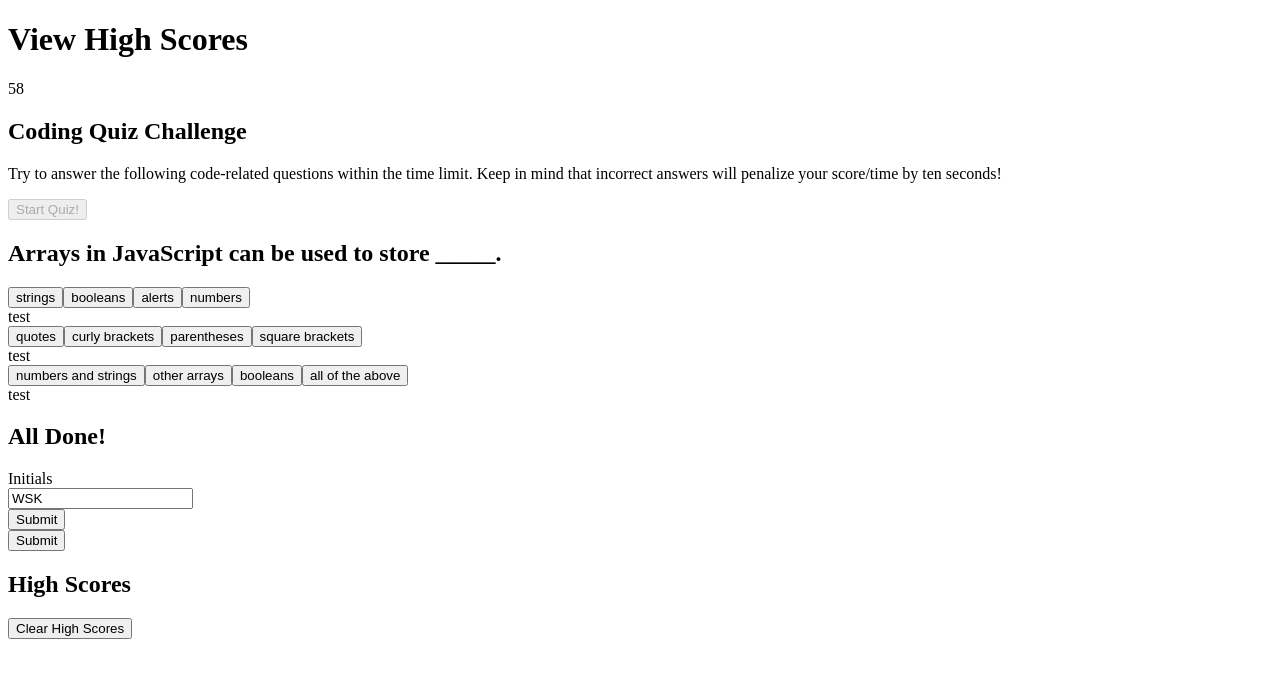
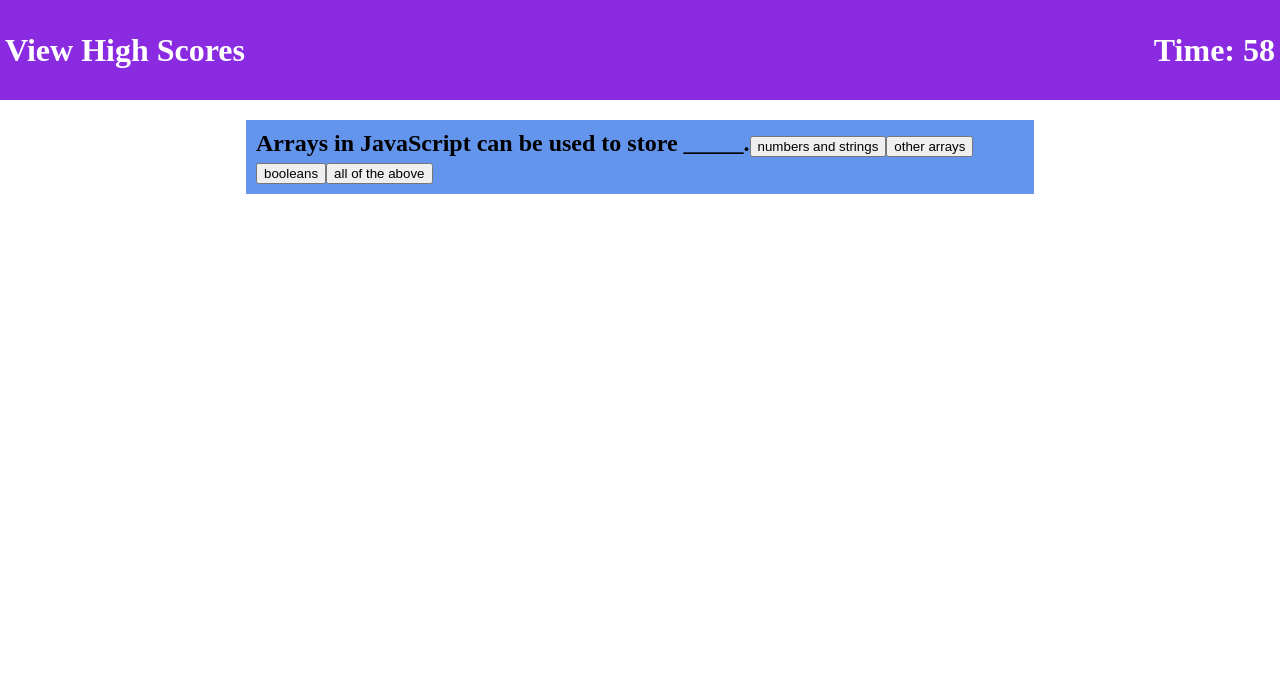
Before and after one commit to wkropat/code-quiz, a plain HTML site: page index.html in a window 1280 px wide. Both pictures are taken after a click on the button "Start Quiz!". Drawn offline with Linux system fonts and the light colour scheme.

Commit message:
added js for making divs

```diff
--- a/index.html
+++ b/index.html
@@ -13,7 +13,6 @@ Save your high score! -->
     <meta name="viewport" content="width=device-width, initial-scale=1.0" />
     <meta http-equiv="X-UA-Compatible" content="ie=edge" />
     <link rel="stylesheet" href="./style.css" />
-
     <title>Code Quiz</title>
   </head>
 
@@ -22,41 +21,41 @@ Save your high score! -->
 
         <header>
             <!-- Header has link to high scores on top left and countdown timer on top left. -->
+            <!-- <a href="$highScores"> -->
             <h1>View High Scores</h1>
-            <!-- Add a timer -->
-            <div id="countdownTimer">Time:</div>
+            <!-- </a> -->
+            <h1>Time: <span id="timer">0</span></h1>
         </header>
 
         <main>
             <!-- Create structure for intr card, question card, save score card, and high score leaderboard card -->
 
-            <div class="intro">
+            <div class="card" id="intro">
                 <h2>Coding Quiz Challenge</h2>
+                <br>
                 <p>Try to answer the following code-related questions within the time limit. Keep in mind that incorrect answers will penalize your score/time by ten seconds!</p>
                 <button id="startQuiz">Start Quiz!</button>
-
             </div>
 
-            <div id="multChoice">
+            <div class="card" id="multChoice">
                 <h2 id="questionText"></h2>
                 <!-- Dynamically add list here -->
                 <!-- Note that buttons have hover effect -->
                 <!-- Dynamically add right/wrong here -->
             </div>
 
-            <div id="saveInit">
+            <div class="card" id="saveInit">
                 <h2 id="finishedText">All Done!</h2>
                 <!-- Input initials in form -->
                 <form action="/action_page.php">
                     <label for="initials">Initials</label><br>
                     <input type="text" id="initials" name="initials" value="WSK"><br>
                     <!-- Add div displaying score here -->
-                    <input type="submit" value="Submit">
+                     <input type="submit" value="Submit">
                 </form>
-                <button id="Submit">Submit</button>
             </div>
 
-            <div id="highScores">
+            <div class="card" id="highScores">
                 <h2 id="highscoreText">High Scores</h2>
                 <!-- Your final score is: score -->
                 <!-- Dynamically add list here -->
--- a/script.js
+++ b/script.js
@@ -1,74 +1,146 @@
-var startButton     = document.getElementById("startQuiz");
-var multChoice      = document.getElementById("multChoice");
-var saveInit        = document.getElementById("saveInit");
-var finishedText    = document.getElementById("finishedText");
-var highScores      = document.getElementById("highScores");
-var highscoreText   = document.getElementById("highscoreText");
+var startButton = document.getElementById("startQuiz");
+var multChoice = document.getElementById("multChoice");
+var saveInit = document.getElementById("saveInit");
+var finishedText = document.getElementById("finishedText");
+var highScores = document.getElementById("highScores");
+var highscoreText = document.getElementById("highscoreText");
 var x = 0;
 
+// Data structure with questions, answers, and a key
 const questions = [{
-    "question":"Commonly used data types DO NOT include:",
-    "answer":"alerts",
-    "choices":["strings", "booleans", "alerts", "numbers"]
-},{
-    "question":"The condition in an if / else statement is enclosed within _____",
-    "answer":"parentheses",
-    "choices":["quotes", "curly brackets", "parentheses", "square brackets"]
-},{
-    "question":"Arrays in JavaScript can be used to store _____.",
-    "answer":"all of the above",
-    "choices":["numbers and strings", "other arrays", "booleans", "all of the above"]
+    "question": "Commonly used data types DO NOT include:",
+    "answer": "alerts",
+    "choices": ["strings", "booleans", "alerts", "numbers"]
+}, {
+    "question": "The condition in an if / else statement is enclosed within _____",
+    "answer": "parentheses",
+    "choices": ["quotes", "curly brackets", "parentheses", "square brackets"]
+}, {
+    "question": "Arrays in JavaScript can be used to store _____.",
+    "answer": "all of the above",
+    "choices": ["numbers and strings", "other arrays", "booleans", "all of the above"]
 }];
 
+// Hide all content except the intro
+multChoice.style.display = "none";
+saveInit.style.display = "none";
+highScores.style.display = "none";
+
+// Countdown timer
+var timerCount = 60;
+var countdownTimer = document.getElementById("timer");
+
+function countdown() {
+    timer = setInterval(function () {
+        timerCount--
+        countdownTimer.textContent = timerCount
+        if (timerCount === 0) {
+            clearInterval(timer)
+            console.log(`Time is up!`)
+            setLose()
+        }
+    }, 1000)
+};
+
+// When the start button is clicked:
+//  hide intro, display question 1, and start timer.
+
+startButton.onclick = function () {
+    var intro = document.getElementById("intro");
+    intro.style.display = "none";
+    //the click also brings you to the first question page
+    multChoice.style.display = "initial"
+    askQuestion();
+    //starts the timer when the start button is clicked
+    countdown();
+}
 
 
-// Countdown timer
-
-function countdown() {
-  timer = setInterval(function() {
-    timerCount--
-    countdownTimer.textContent = timerCount
-    if(timerCount === 0) {
-      clearInterval(timer)
-      console.log(`Time is up!`)
-    //   setLose()
-    }
-    //If there is time left and the user answers the question correctly, then make that time a variable and label it score and push to the high score list
-    // }
-  }, 1000)
-};
 
 // Evaluate if the user selected the correct button
 
 // function evaluateResults() {
-    // if
-    // listen for user clicking buttons
-        // if content of button equals answer
-            // then result is true,
-            // append correct answer div
-            // add 10 seconds to the timer
-            // x++
-        // else result is false
-            // append wrong answer div
-            // remove 10 seconds from the timer
+//     if
+//     listen for user clicking buttons
+//         if content of button equals answer
+//             then result is true,
+//             append correct answer div
+//             add 10 seconds to the timer
+//             x++
+//         else result is false
+//             append wrong answer div
+//             remove 10 seconds from the timer
 // inside of this function, iterate the number of questions (x in questions)
 // }
 // choiceEl.addEventListener("click", evaluateResults)
 
+// generateIntro
 
+
+
+// function generateIntro {
+//     var titleEl = document.createElement("h2");
+//     titleEl.textContent = "Coding Quiz Challenge!";
+//     var textEl = document.createElement("p");
+//     textEl.textContent = "Try to answer the following code-related questions within the time limit. Keep in mind that incorrect answers will penalize your score/time by ten seconds!";
+//     var buttonEl = document.createElement("button");
+//     buttonEl.textContent("Start Quiz!");
+//     textEl.appendChild(buttonEl);
+//     titleEl.appendChild(textEl);
+//     card.appendChild(titleEl);
+
+// }
+
+// function generateQuestion {
+
+
+// }
+// var cardEl = document.getElementById("card");
+
+// function generateDone() {
+//     var titleEl = document.createElement("h2");
+//     titleEl.textContent = "All Done!";
+//     var formEl = document.createElement("form");
+//     formEl.setAttribute("method", "post");
+//     formEl.setAttribute("action", "submit.php");
+//     var inputEl = document.createElement("input");
+//     inputEl.setAttribute("type", "text");
+//     inputEl.setAttribute("name", "Initials");
+//     inputEl.setAttribute("placeholder", "Initials");
+//     var submitEl = document.createElement("input");
+//     submitEl.setAttribute("type", "submit");
+//     submitEl.setAttribute("value", "Submit");
+//     inputEl.append(submitEl);
+//     formEl.append(inputEl);
+
+//     titleEl.append(formEl);
+//     cardEl.appendChild(titleEl);
+// }
+// generateDone()
+
+// function generateHighScore() {
+
+
+// }
 
 // Fill out Question Card
 function askQuestion() {
+    // Ask multiple choice question
+    var questionEl = document.getElementById("questionText");
+    console.log(questions[0].question);
+    questionEl.textContent = questions[x].question;
 
-    document.getElementById("questionText").textContent = questions[x].question;
 
-    for (let i=0; i < 4; i++) {
+    // Generate answer buttons, with id=true or fale
+    for (let i = 0; i < 4; i++) {
+
+
+
         var choiceEl = document.createElement("button");
         choiceEl.textContent = questions[x].choices[i];
-        multChoice.appendChild(choiceEl);
+        questionEl.append(choiceEl);
         if (questions[x].choices[i] == questions[x].answer) {
             choiceEl.setAttribute("id", "true");
-            // Yeah, students can look at the code and see what answer is correct, but then again if they're doing that maybe they don't need the quiz?
         } else {
             choiceEl.setAttribute("id", "false");
         }
@@ -76,24 +148,29 @@ function askQuestion() {
 
     var rightAnswer = document.getElementById("true")
     var wrongAnswer = document.getElementById("false")
-
-    rightAnswer.addEventListener("click", appendResult());
-    wrongAnswer.addEventListener("click", appendResult());
-
-
-
+    rightAnswer.addEventListener("click", nextQuestion());
+    wrongAnswer.addEventListener("click", wrongAnswer());
 
 }
 
-function appendResult(event)  {
-//     // This makes the you are correct / you are incorrect div append to the card
-//     //
+function nextQuestion(event) {
+    // Pulls up the next question, until end of questions, instead pull up initial form
+
+    if (x == 3) {
+        allDone()
+    } else {
+        x = x + 1;
+        askQuestion()
+    }
+}
+
+function wrongAnswer(event) {
+    // Generate div below card saying answer is wrong
     var resultEl = document.createElement("div");
-    resultEl.textContent = "test";
-    multChoice.appendChild(resultEl);
-    // if (y) {x++};
-    x++;
-    askQuestion();
+    resultEl.textContent = "Incorrect. Try again!";
+    multChoice.append(resultEl);
+    // Penalize the wrong answer by 10 seconds
+    timerCount = timerCount - 10;
 }
 
 
@@ -105,7 +182,7 @@ function allDone() {
     document.getElementById("finishedText").textContent = question[x].question;
 
 
-    for (let i=0; i < question[x].choices[i]; i++) {
+    for (let i = 0; i < question[x].choices[i]; i++) {
         var choiceEl = document.createElement("button");
         choiceEl.textContent = question[x].choices[i];
         multChoice.appendChild(choice);
@@ -119,7 +196,7 @@ function highScore() {
     document.getElementById("questionText").textContent = question[x].question;
 
 
-    for (let i=0; i < question[0].choices[i]; i++) {
+    for (let i = 0; i < question[0].choices[i]; i++) {
         var choiceEl = document.createElement("div");
         choiceEl.textContent = question[0].choices[i];
         console.log(question[0].choices[i]);
@@ -134,7 +211,7 @@ function startQuiz() {
     timerCount = 60
     countdown()
     askQuestion()
-  }
+}
 
 // Event listeners below
 
@@ -142,8 +219,18 @@ startButton.addEventListener("click", startQuiz);
 
 
 // If timer gets to zero go to high score page
-document.addEventListener("keypress", function(event){
-  if(timerCount === 0) {
-    return
-  }
+document.addEventListener("keypress", function (event) {
+    if (timerCount === 0) {
+        return
+    }
 });
+
+function setLose() {
+
+    timer.textContent = "Out of Time!";
+    multChoice.style.display = "none";
+    saveInit.style.display = "initial";
+    highScores.style.display = "none";
+    score.textContent = "You scored 0 points."
+
+}
--- a/style.css
+++ b/style.css
@@ -0,0 +1,44 @@
+* {
+    margin:0;
+}
+
+body {
+    display:flexbox;
+    width:100vw;
+    justify-content: center;
+    align-items: flex-start;
+}
+
+header {
+    display: flex;
+    width: 100%;
+    height:100px;
+    background-color: blueviolet;
+    color:white;
+    justify-content: space-between;
+    align-items: center;
+}
+
+h1 {
+    padding:5px;
+}
+
+main {
+    display:flex;
+    width: 100%;
+    justify-content: center;
+    align-items: flex-start;
+
+}
+
+.card {
+    margin:20px;
+    display:flex;
+    justify-content: center;
+    padding:10px;
+    border: 2px blueviolet;
+    background:cornflowerblue;
+    width:60%;
+    height:auto;
+
+}
```
